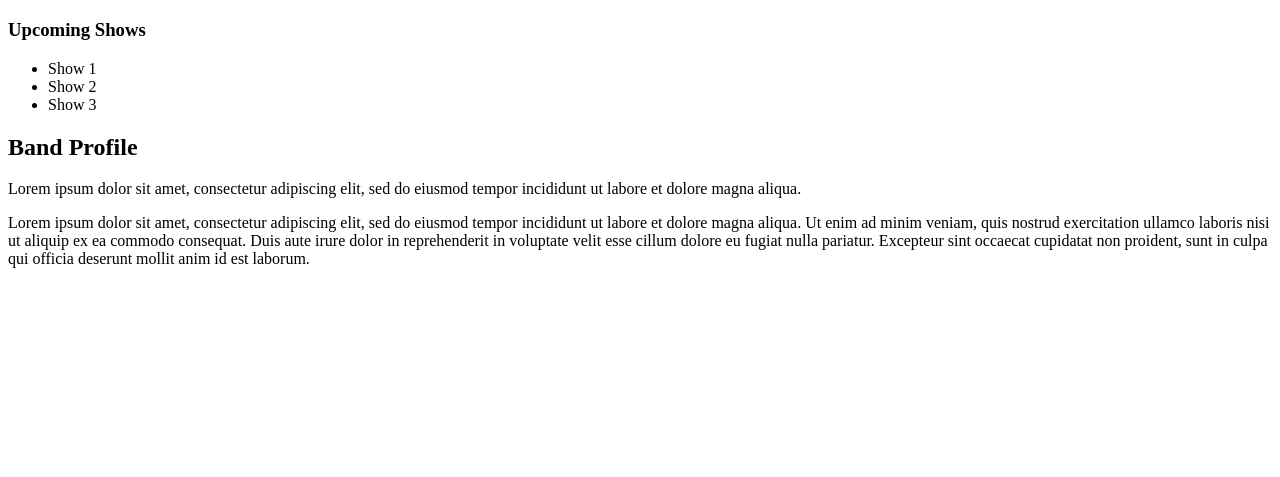
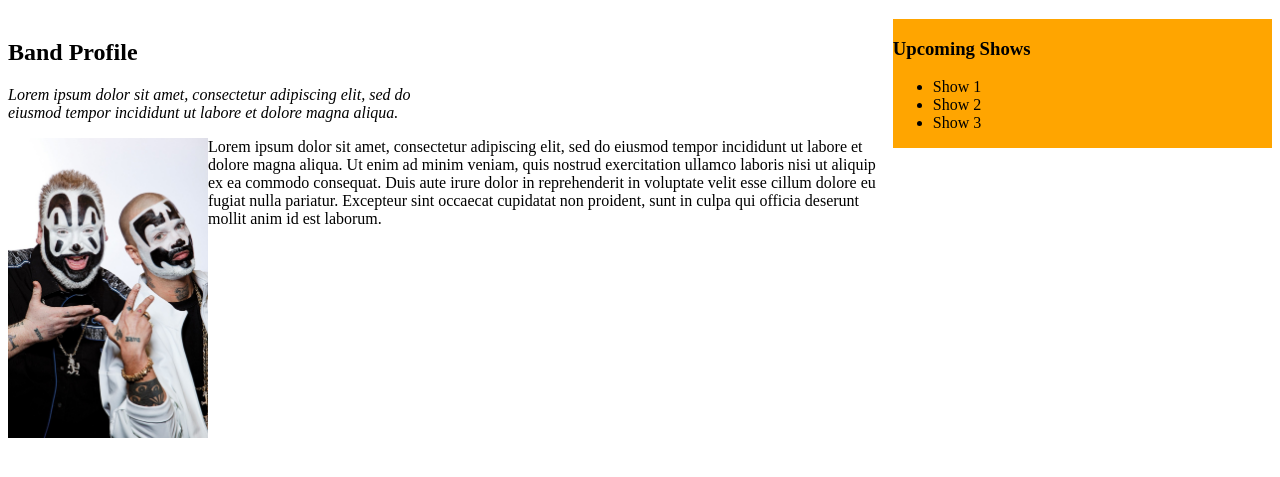
Before and after one commit to gingerlee/band, a plain HTML site: page index.html in a window 1280 px wide. Shown: the part 61-538 px from the top of the page. Drawn offline with Linux system fonts and the light colour scheme.

Commit message:
Add styles to the css, add image to index page.

```diff
--- a/css/styles.css
+++ b/css/styles.css
@@ -0,0 +1,20 @@
+.sidebar {
+  float: right;
+  width: 30%;
+  background-color: orange;
+}
+
+.profile {
+  float: left;
+  width: 70%;
+}
+
+img {
+  height: 300px;
+  float: left;
+}
+
+p.intro {
+  width: 50%;
+  font-style: italic;
+}
--- a/index.html
+++ b/index.html
@@ -14,9 +14,11 @@
         <li>Show 3</li>
       </ul>
     </div>
-    <div>
+    <div class="profile">
       <h2>Band Profile</h2>
-      <p>Lorem ipsum dolor sit amet, consectetur adipiscing elit, sed do eiusmod tempor incididunt ut labore et dolore magna aliqua. </p>
+      <p class="intro">Lorem ipsum dolor sit amet, consectetur adipiscing elit, sed do eiusmod tempor incididunt ut labore et dolore magna aliqua. </p>
+      <img src="img/icp.jpg" alt="INSANE PIC.">
       <p>Lorem ipsum dolor sit amet, consectetur adipiscing elit, sed do eiusmod tempor incididunt ut labore et dolore magna aliqua. Ut enim ad minim veniam, quis nostrud exercitation ullamco laboris nisi ut aliquip ex ea commodo consequat. Duis aute irure dolor in reprehenderit in voluptate velit esse cillum dolore eu fugiat nulla pariatur. Excepteur sint occaecat cupidatat non proident, sunt in culpa qui officia deserunt mollit anim id est laborum.</p>
+    </div>
   </body>
 </html>
```
Also changed, not shown: img/icp.jpg (added).
